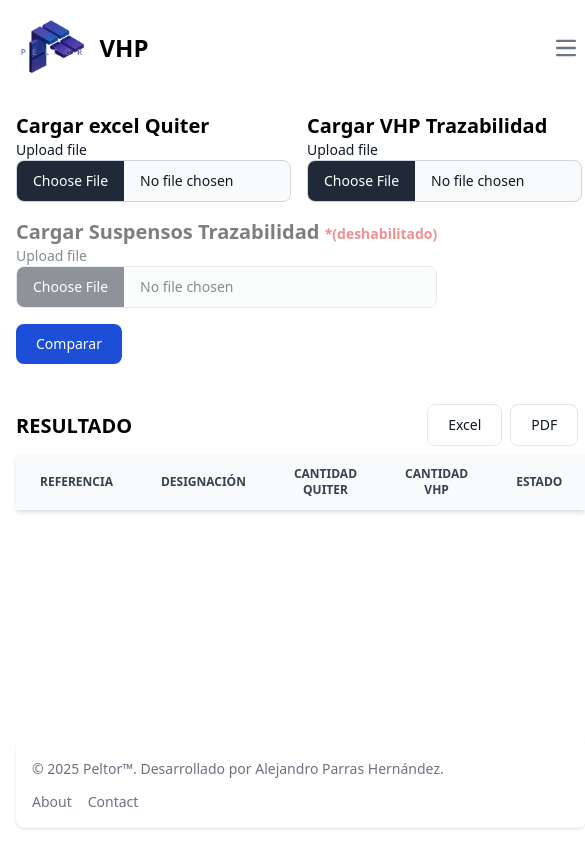
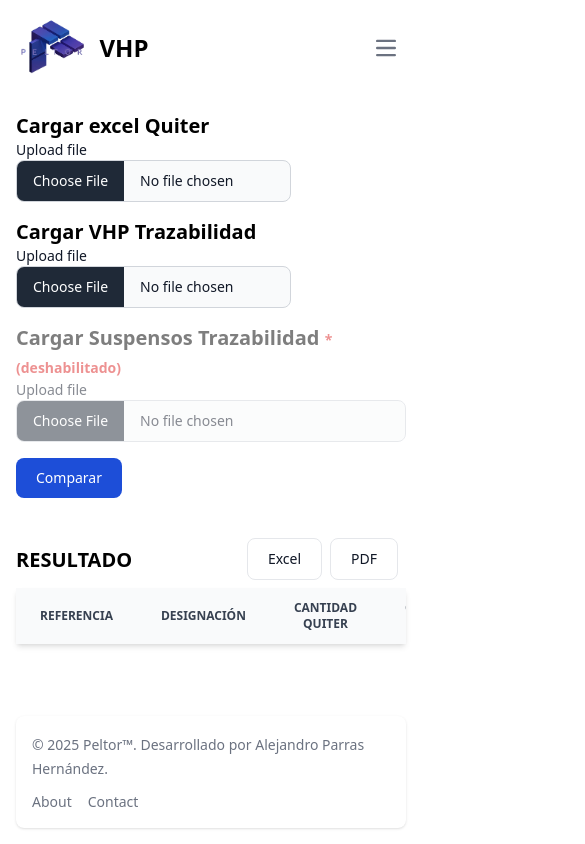
Before and after one commit to peltor/piezas_muertas, an Angular app: page / in a window 390 px wide. Shown: the whole page, 585 px wide, since content can reach past the window. Built offline with nearby package versions, Linux system fonts and the light colour scheme.

Commit message:
ajustando overflow y responsive de la tabla

```diff
--- a/src/app/components/main/main.component.html
+++ b/src/app/components/main/main.component.html
@@ -33,8 +33,8 @@
   </div>
 </section>
 
-<section class="my-8">
-  <div class="flex justify-between">
+<section class="my-8 max-w-full relative">
+  <div class="flex justify-between max-w-full w-[100vw]">
     <h2 class="text-xl font-bold uppercase my-2">Resultado</h2>
     <div>
       <button [disabled]="resultadoComparacion.length === 0" (click)="downloadExcel()" type="button" [className]='resultadoComparacion.length === 0 ? "py-2.5 px-5 me-2 mb-2 text-sm font-medium text-gray-900 focus:outline-none bg-white rounded-lg border border-gray-200 focus:z-10 focus:ring-4 focus:ring-gray-100 dark:focus:ring-gray-700 dark:bg-gray-800 dark:text-gray-400 dark:border-gray-600 " : "cursor-pointer focus:outline-none text-white bg-green-700 hover:bg-green-800 focus:ring-4 focus:ring-green-300 font-medium rounded-lg text-sm px-5 py-2.5 me-2 mb-2 dark:bg-green-600 dark:hover:bg-green-700 dark:focus:ring-green-800"' >Excel</button>
@@ -43,7 +43,7 @@
   </div>
 
 
-  <div class="relative overflow-x-auto shadow-md sm:rounded-lg">
+  <div class="relative overflow-x-auto max-w-full w-[100vw] shadow-md sm:rounded-lg">
     <table class="w-full text-sm text-left rtl:text-right text-gray-500 dark:text-gray-400">
       <thead class="text-xs text-gray-700 uppercase bg-gray-50 dark:bg-gray-700 dark:text-gray-400">
       <tr>
```
